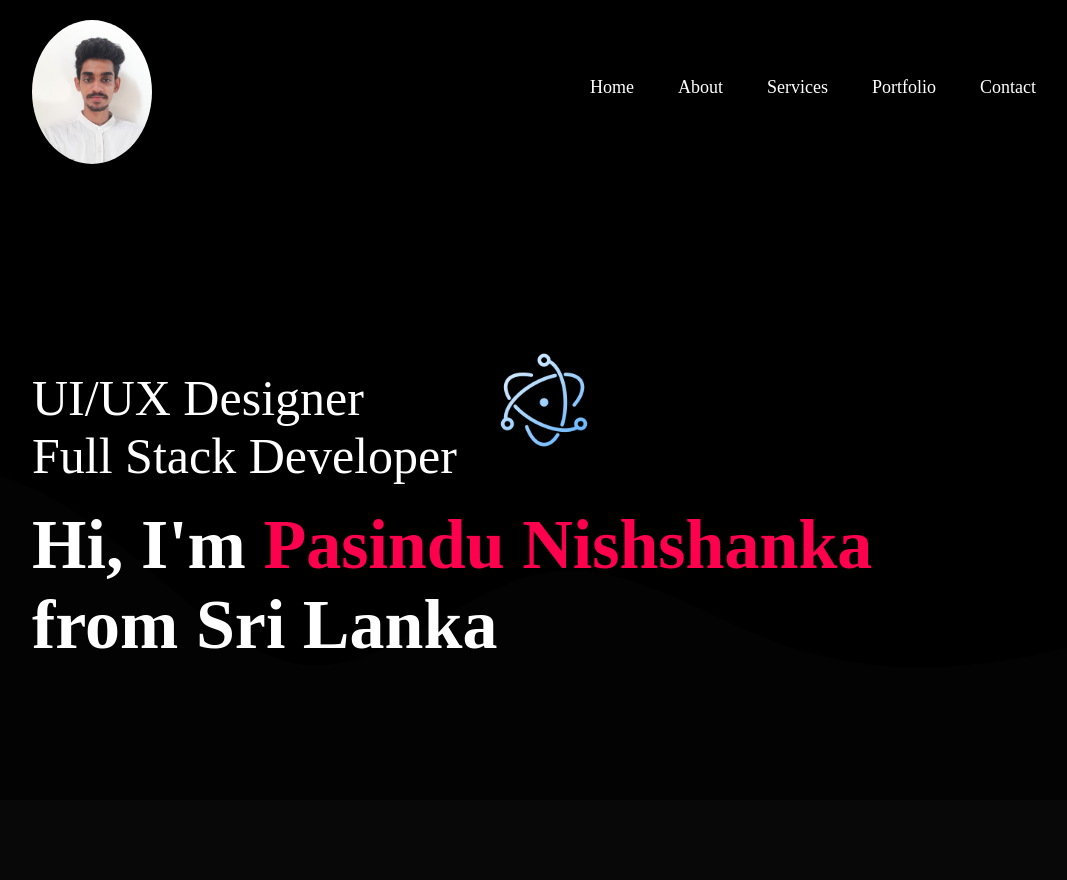
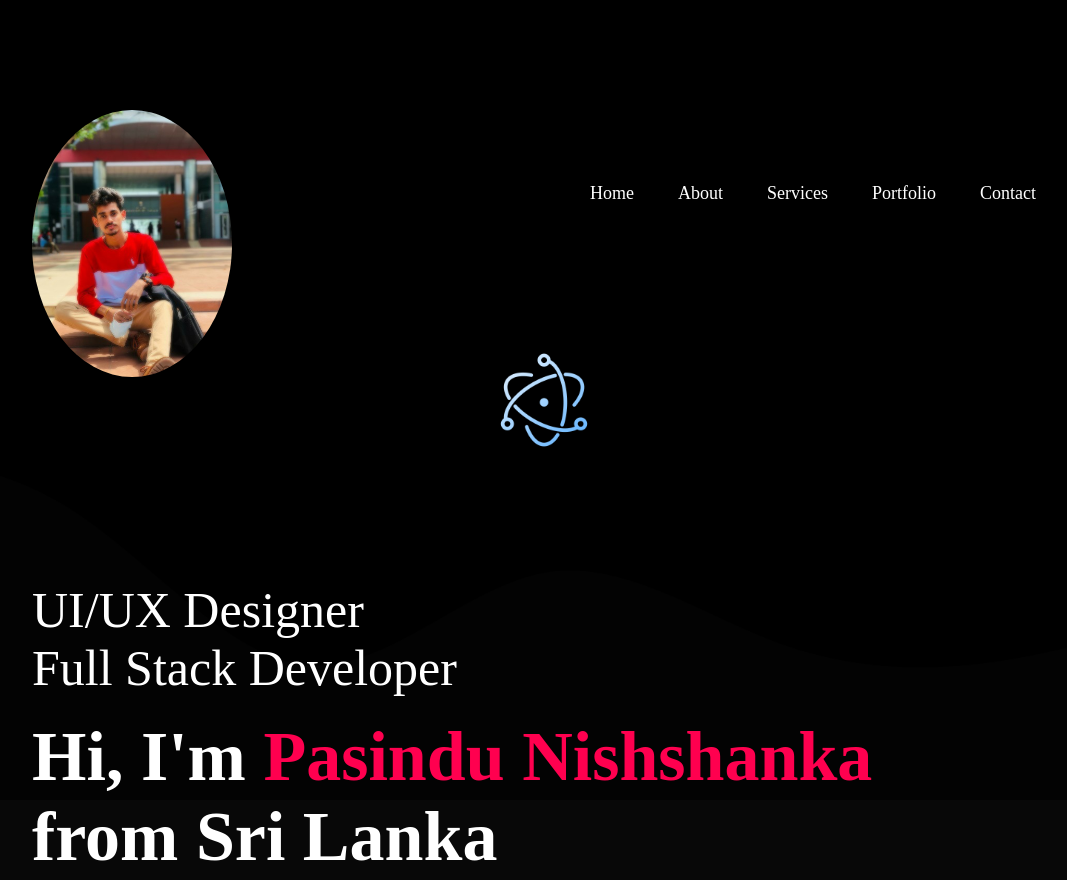
Before and after one commit to Pasindu-N-01/Pasindu-Portfolio, a plain HTML site: page index.html in a window 1280 px wide. Shown: the top 880 px of the page, without its empty margins (96-1163 px from the left). Drawn offline with Linux system fonts and the light colour scheme.

Commit message:
Add files via upload

```diff
--- a/index.html
+++ b/index.html
@@ -13,7 +13,7 @@
         <div id="header">
             <div class="container">
                 <nav>
-                    <img src="images/p6.jpg" class="logo">
+                    <img src="images/p4.jpg" class="logo">
                     <ul id="sidemenu">
                         <li><a href="#header">Home</a></li>
                         <li><a href="#about">About</a></li>
--- a/style.css
+++ b/style.css
@@ -35,9 +35,9 @@ nav{
 }
 
 .logo{
-    width: 120px;
+    width: 200px;
     border-radius: 50%;
-    margin-top: 10px;
+    margin-top: 100px;
 }
 
 nav ul li{
```
